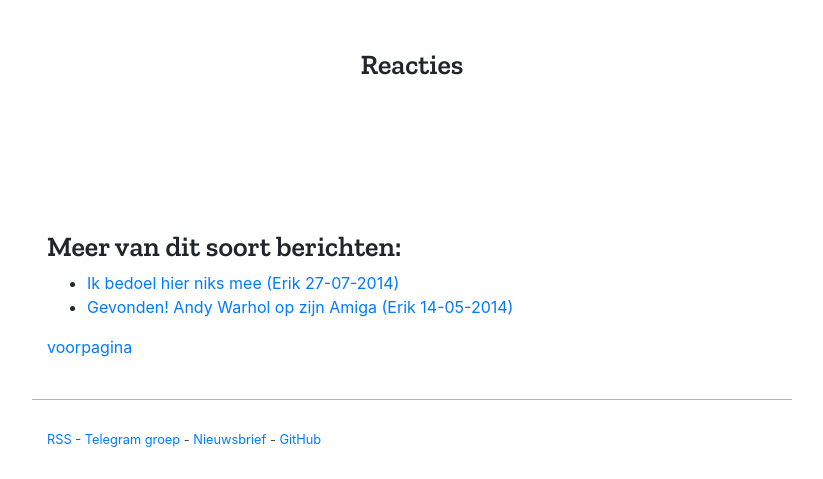
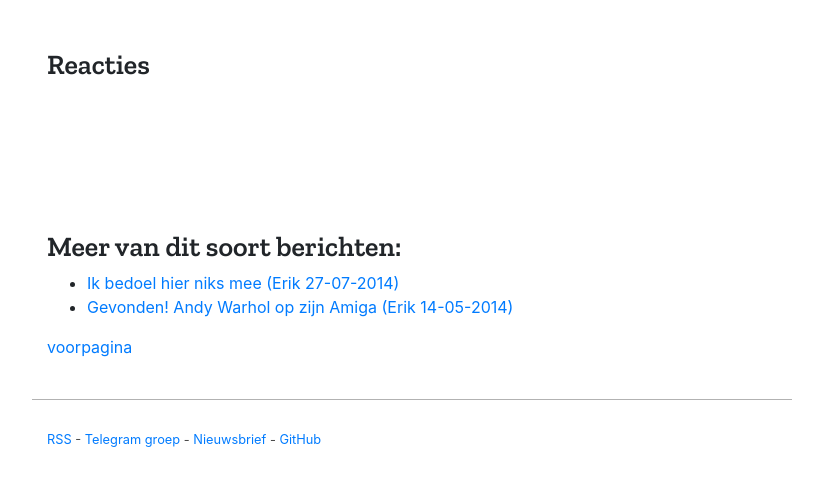
Before and after one commit to geensnor/geensnor.nl, a Jekyll site: the page built from _posts/2021-05-26-Kunst, uitgelegd.md, in a window 1280 px wide. Shown: the part 1142-1621 px from the top of the page, without its empty margins (228-1051 px from the left). Built offline with Jekyll 4.4.1, drawn with Linux system fonts in a browser that asks for light colours; comment, search, counter and statistics services are not loaded.

Commit message:
Update post.html
styling fix

```diff
--- a/_layouts/post.html
+++ b/_layouts/post.html
@@ -13,7 +13,10 @@ layout: default
 </div>
 <div class="row justify-content-md-center">
   <div class="col-12 page-content">{{ content }}</div>
-  {%- include comments.html -%}
+
+</div>
+<div class="row justify-content-md-center">
+  <div class="col-12">{%- include comments.html -%}</div>
 </div>
 
 
```
